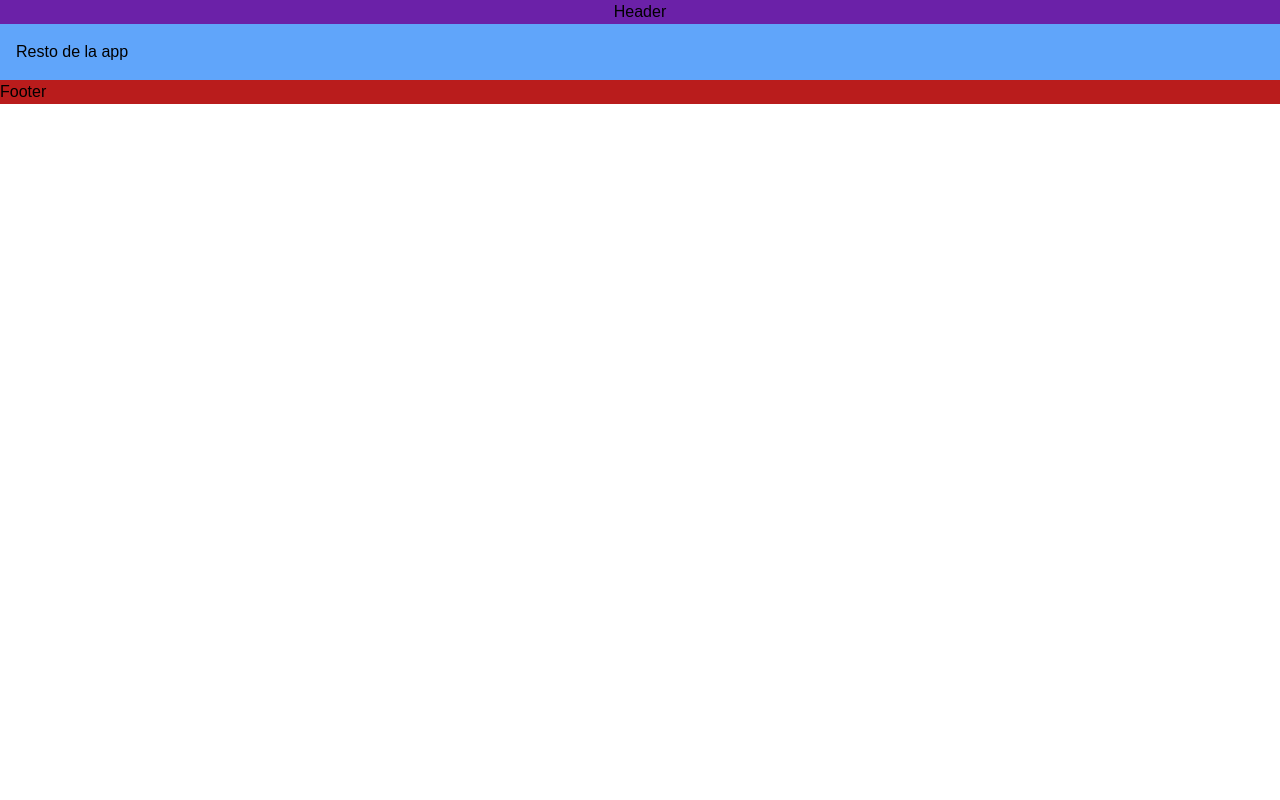
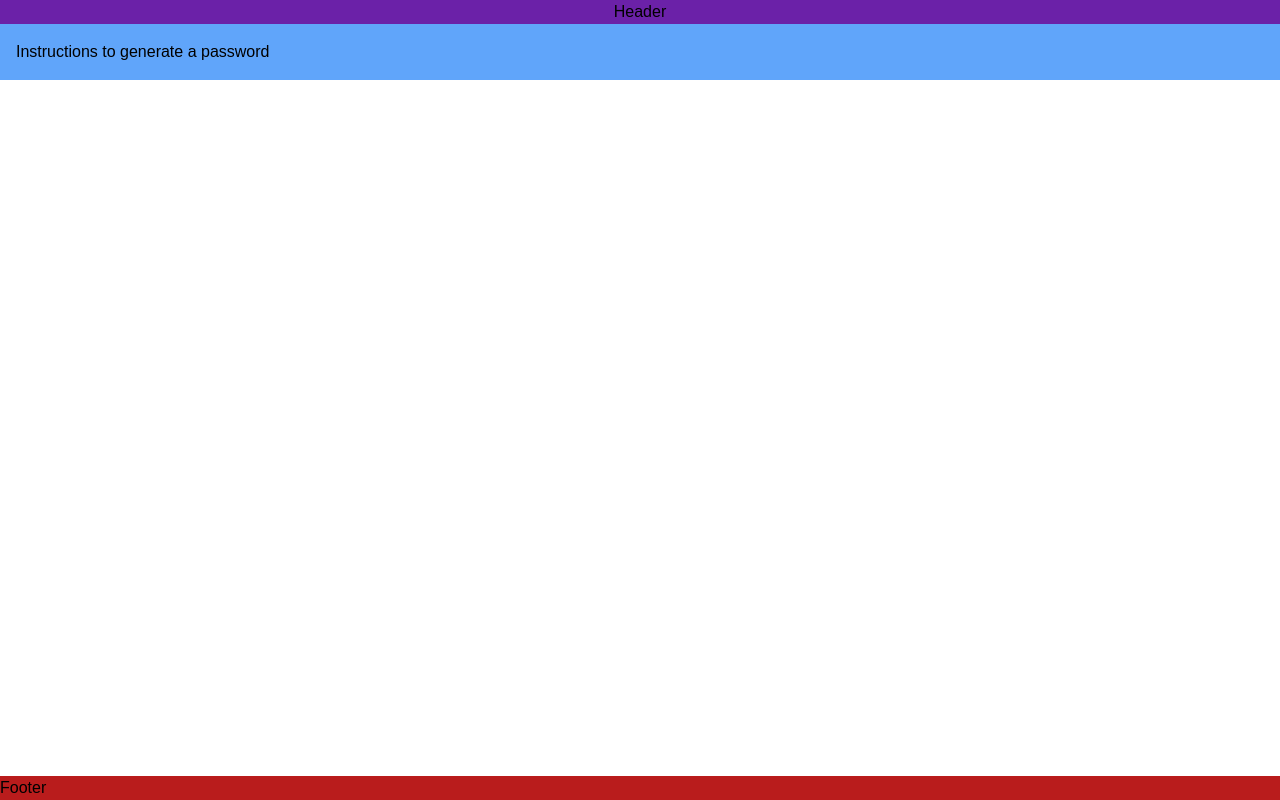
Before and after one commit to BryanGordon/pass-generator-project, a React (Vite) app: page / in a window 1280 px wide. Built offline with nearby package versions, Linux system fonts and the light colour scheme; a web font is replaced by a local one.

Commit message:
Add styles

```diff
--- a/src/App.tsx
+++ b/src/App.tsx
@@ -1,17 +1,16 @@
 import { Footer } from './components/Footer'
 import { Header } from './components/Header'
+import { Instructions } from './components/Instructions'
 
 function App () {
   return (
-    <body>
+    <div className='container'>
       <Header />
-      <main className='bg-blue-400 p-4 h-full'>
-        <div>
-          Resto de la app
-        </div>
+      <main className='bg-blue-400 p-4 min-h-full'>
+        <Instructions />
       </main>
       <Footer />
-    </body>
+    </div>
   )
 }
 
```
